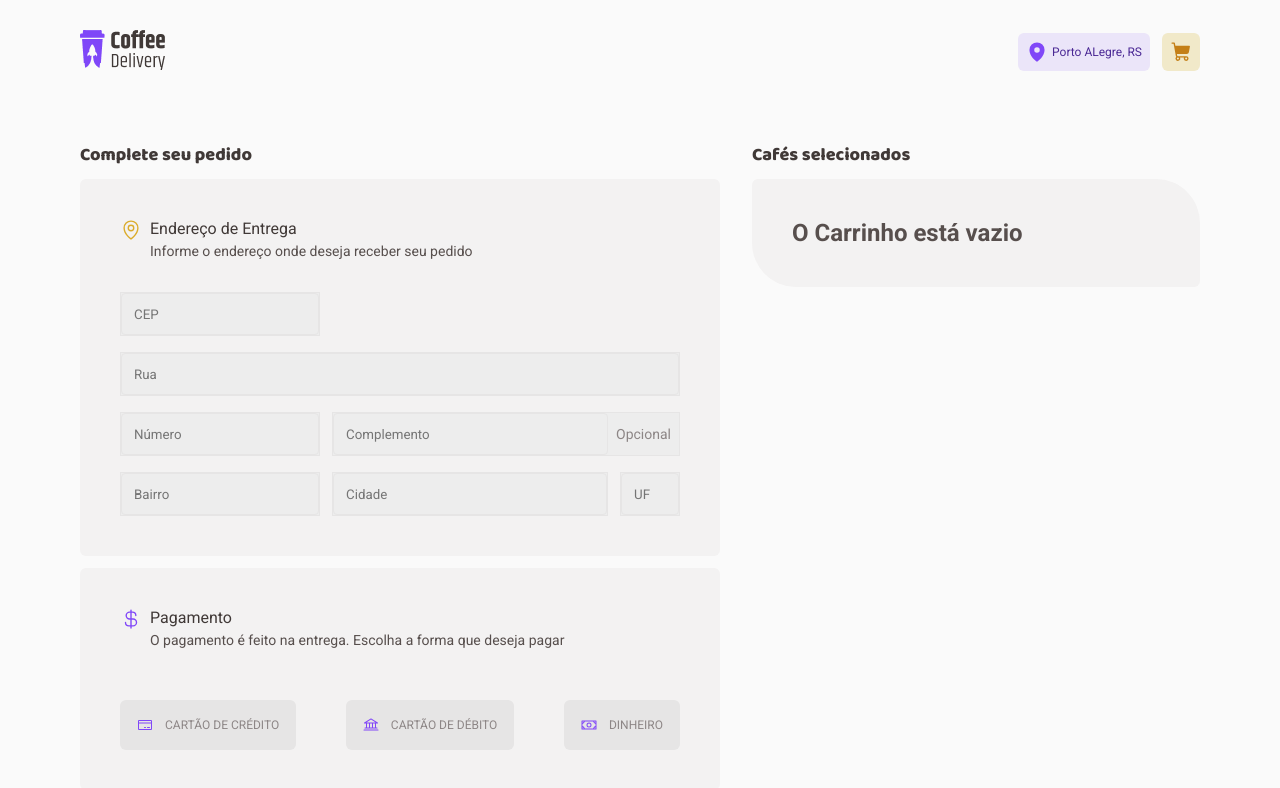
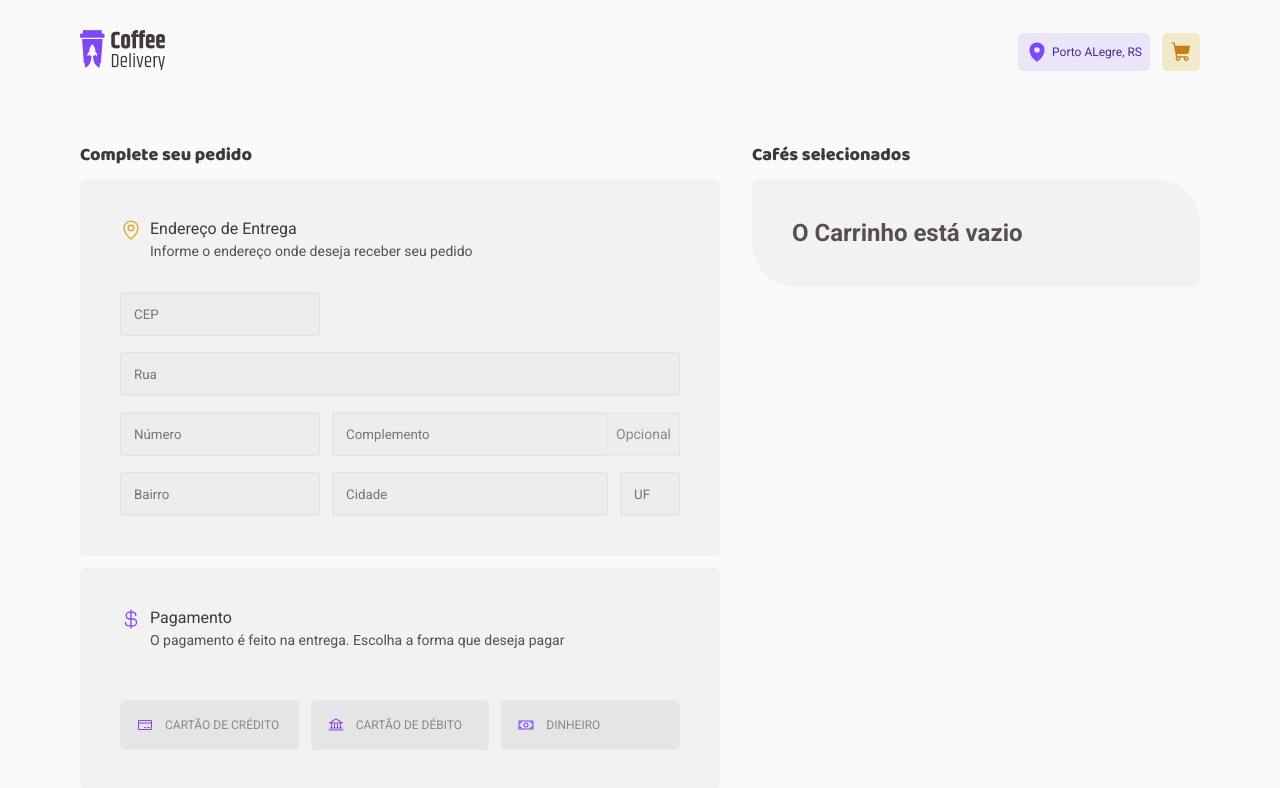
Before and after one commit to BBML-DEV/coffee-delivery, a React (Vite) app: page /Checkout in a window 1280 px wide. Shown: the top 788 px of the page. Built offline with nearby package versions, Linux system fonts and the light colour scheme.

Commit message:
feat: estilizando erro do método de pagamento

```diff
--- a/src/apps/pages/Checkout/Components/PaymentMethods/index.tsx
+++ b/src/apps/pages/Checkout/Components/PaymentMethods/index.tsx
@@ -2,6 +2,7 @@ import { Bank, CreditCard, Money } from '@phosphor-icons/react'
 import { PaymentMethodInput } from './PaymentMethodInput'
 import { PaymentMethodContainer } from './styled'
 import { useForm, useFormContext } from 'react-hook-form'
+import { RegularText } from '../../../../shared/components/Typography/styled'
 
 const PaymentMethodData = {
   credit: {
@@ -19,7 +20,12 @@ const PaymentMethodData = {
 }
 
 export const PaymentMethod = () => {
-  const { register } = useFormContext()
+  const {
+    register,
+    formState: { errors },
+  } = useFormContext()
+
+  const paymentMethodError = errors?.paymentMethod?.message as unknown as string
 
   return (
     <PaymentMethodContainer>
@@ -33,6 +39,7 @@ export const PaymentMethod = () => {
           {...register('paymentMethod')}
         />
       ))}
+      {paymentMethodError && <RegularText>{paymentMethodError}</RegularText>}
     </PaymentMethodContainer>
   )
 }
--- a/src/apps/pages/Checkout/Components/PaymentMethods/styled.ts
+++ b/src/apps/pages/Checkout/Components/PaymentMethods/styled.ts
@@ -1,9 +1,12 @@
 import styled from 'styled-components'
 
 export const PaymentMethodContainer = styled.div`
-  display: flex;
-  flex-direction: row;
-  justify-content: space-between;
-  align-items: center;
+  display: grid;
+  grid-template-columns: repeat(3, 1fr);
   gap: 0.75rem;
+
+  > p {
+    grid-column: span 3;
+    color: ${({ theme }) => theme.colors['base-error']};
+  }
 `
```
